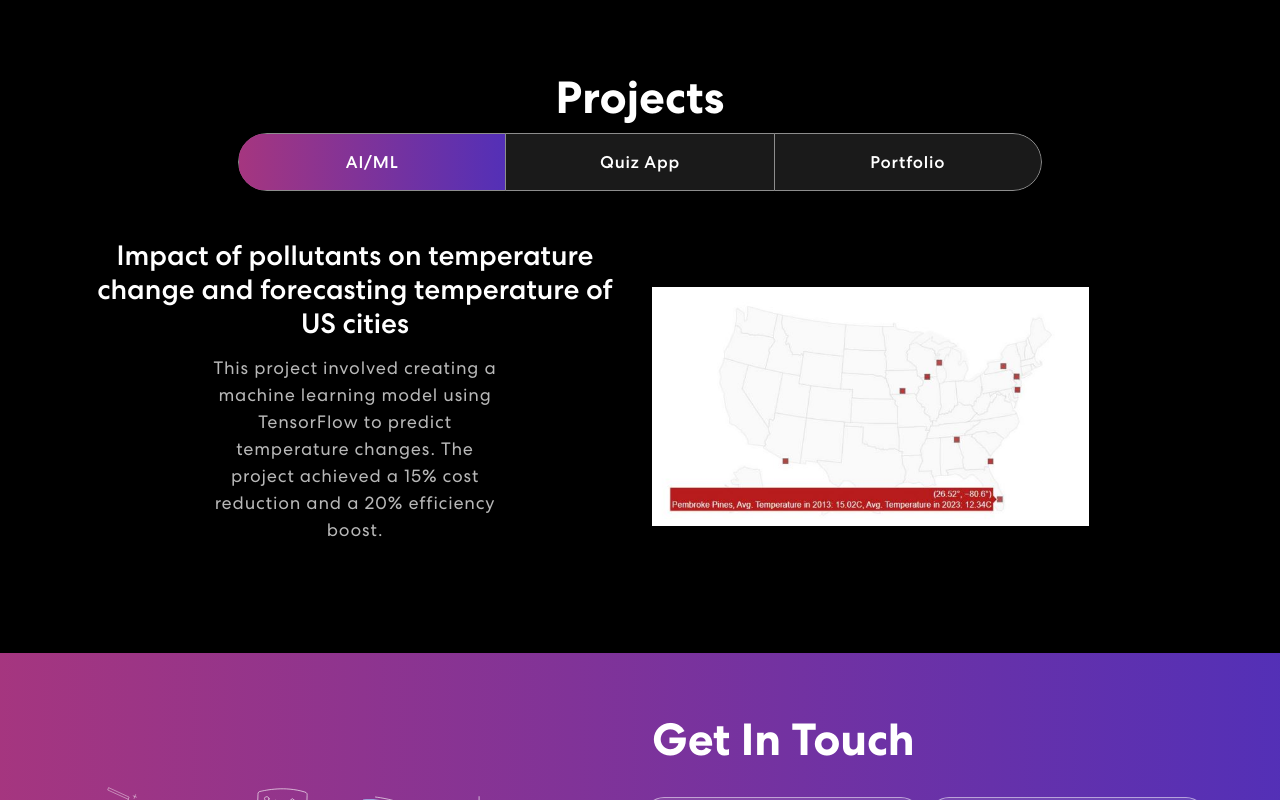
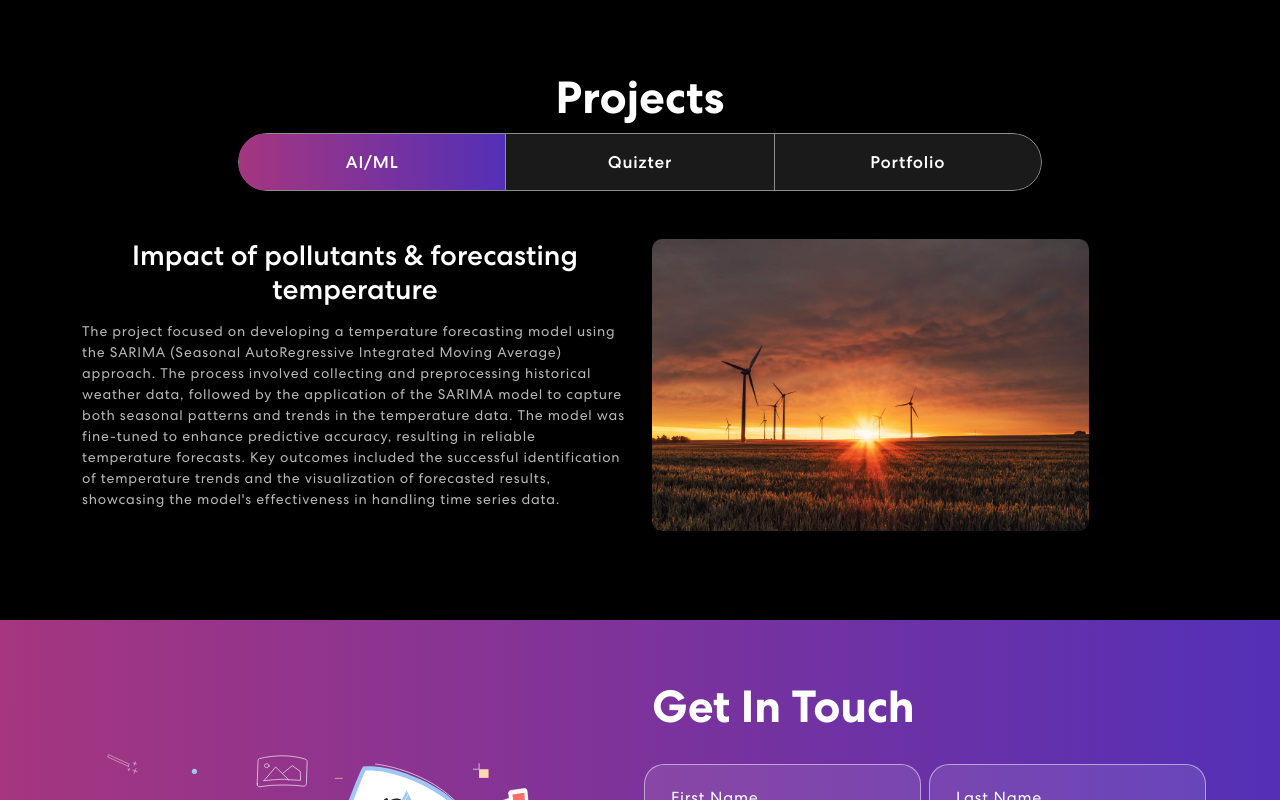
Before and after one commit to Surya-teja-18315/personal-portfolio, a React (Create React App) app: page / in a window 1280 px wide. Shown: the part 1200-2000 px from the top of the page. Built offline with nearby package versions, Linux system fonts and the light colour scheme.

Commit message:
Updated project links and resume

```diff
--- a/src/App.css
+++ b/src/App.css
@@ -353,12 +353,11 @@ nav.navbar .navbar-toggler[aria-expanded="true"] .navbar-toggler-icon {
 }
 .project p {
   color: #B8B8B8;
-  font-size: 18px;
+  font-size: 14px;
   letter-spacing: 0.8px;
   line-height: 1.5em;
   margin: 14px auto 30px auto;
-  text-align: center;
-  width: 56%;
+  text-align: left;
 }
 .project .nav.nav-pills {
   width: 72%;
--- a/src/components/NavBar.js
+++ b/src/components/NavBar.js
@@ -55,9 +55,10 @@ export const NavBar = () => {
                 <a href="https://github.com/Surya-teja-18315"><img src={navIcon2} alt="github" /></a>
                 <a href="#"><img src={navIcon3} alt="" /></a>
               </div>
-              <HashLink to='#connect'>
-                <button className="vvd"><span>Let’s Connect</span></button>
-              </HashLink>
+              <a href="https://drive.google.com/file/d/1MUAyOukaZSXlI9Nql0ef0Y98m4t37zOw/view?usp=sharing" target="_blank" rel="noopener noreferrer">
+                <button className="vvd"><span>Resume</span></button>
+              </a>
+
             </span>
           </Navbar.Collapse>
         </Container>
--- a/src/components/Projects.js
+++ b/src/components/Projects.js
@@ -6,6 +6,8 @@ import projImg3 from "../assets/img/port.JPG";
 import colorSharp2 from "../assets/img/color-sharp2.png";
 import 'animate.css';
 import TrackVisibility from 'react-on-screen';
+import "./Skills.css";
+
 
 export const Projects = () => {
   const projectCategories = [
@@ -14,22 +16,24 @@ export const Projects = () => {
       title: "AI/ML",
       projects: [
         {
-          title: "Impact of pollutants on temperature change and forecasting temperature of US cities",
+          title: "Impact of pollutants & forecasting temperature",
           description: "Developed an AI model to predict temperature changes.",
           imgUrl: projImg1,
-          fullDescription: "This project involved creating a machine learning model using TensorFlow to predict temperature changes. The project achieved a 15% cost reduction and a 20% efficiency boost."
+          fullDescription: "The project focused on developing a temperature forecasting model using the SARIMA (Seasonal AutoRegressive Integrated Moving Average) approach. The process involved collecting and preprocessing historical weather data, followed by the application of the SARIMA model to capture both seasonal patterns and trends in the temperature data. The model was fine-tuned to enhance predictive accuracy, resulting in reliable temperature forecasts. Key outcomes included the successful identification of temperature trends and the visualization of forecasted results, showcasing the model's effectiveness in handling time series data.",
+          url: "https://drive.google.com/file/d/18D9vH3jBDNwm8t1633xEKkqxSMsiQeld/view?usp=sharing"
         }
       ]
     },
     {
       eventKey: "second",
-      title: "Quiz App",
+      title: "Quizter",
       projects: [
         {
           title: "Quiz Application",
           description: "Interactive quiz app for students.",
           imgUrl: projImg2,
-          fullDescription: "Built a quiz application using React.js and Firebase. The app features real-time scoring, a leaderboard, and supports multiple quiz categories."
+          fullDescription: "The quiz app project was developed using Flutter for the front-end and Django with GraphQL for the back-end. The app features a responsive and interactive user interface, enabling users to take quizzes across various subjects with real-time feedback. Flutter ensured a smooth, cross-platform experience, while Django and GraphQL powered efficient data management and querying. The back-end handled user authentication, question storage, and scoring, ensuring secure and scalable operations. This project demonstrates proficiency in full-stack development, combining modern frameworks to deliver a robust and user-friendly application.",
+          url: "https://github.com/Surya-teja-18315/Quizter"
         }
       ]
     },
@@ -41,7 +45,8 @@ export const Projects = () => {
           title: "Portfolio Website",
           description: "Personal portfolio to showcase projects.",
           imgUrl: projImg3,
-          fullDescription: "Designed and developed a personal portfolio using React.js and Tailwind CSS. The portfolio includes sections for projects, blog posts, and contact information."
+          fullDescription: "This portfolio project is being developed using ReactJS for the front-end, Tailwind CSS for styling, and Django for the back-end. The focus is on creating an attractive and user-friendly UI that effectively showcases personal achievements, projects, and skills. ReactJS provides a dynamic and responsive interface, while Tailwind CSS ensures a modern and visually appealing design. Django is utilized for managing content and handling backend operations, including data storage and retrieval. The portfolio highlights a strong command of full-stack development and an ability to create polished, professional web applications.",
+          url: "#"
         }
       ]
     }
@@ -56,7 +61,7 @@ export const Projects = () => {
           <Col size={12}>
             <TrackVisibility>
               {({ isVisible }) =>
-                <div className={isVisible ? "animate__animated animate__fadeIn" : ""}>
+                <div>
                   <h2>Projects</h2>
                   <Tab.Container id="projects-tabs" defaultActiveKey="first">
                     <Nav variant="pills" className="nav-pills mb-5 justify-content-center align-items-center" id="pills-tab">
@@ -66,23 +71,25 @@ export const Projects = () => {
                         </Nav.Item>
                       ))}
                     </Nav>
-                    <Tab.Content id="slideInUp" className={isVisible ? "animate__animated animate__slideInUp" : ""}>
+                    <Tab.Content id="slideInUp" >
                       {projectCategories.map((category, index) => (
                         <Tab.Pane eventKey={category.eventKey} key={index}>
-                          <Row className="align-items-center">
+                          <Row className="">
                             <Col md={6} className="text-left">
                               <div className="project-details">
                                 <h3 className='text-center'>{category.projects[0].title}</h3>
-                                <p className="text-left">{category.projects[0].fullDescription}</p>
+                                <p className="fullDescription">{category.projects[0].fullDescription}</p>
                               </div>
                             </Col>
                             <Col md={6}>
+                              <a href={category.projects[0].url} target="_blank" rel="noopener noreferrer">
                               <img
                                 src={category.projects[0].imgUrl}
                                 alt={category.projects[0].title}
                                 className="img-fluid"
-                                style={{ width: '80%', height: 'auto' }} // Reduce image size by 20%
+                                style={{ width: '80%', height: 'auto',borderRadius: '10px'}} // Reduce image size by 20%
                               />
+                              </a>
                             </Col>
                           </Row>
                         </Tab.Pane>
--- a/src/components/Skills.css
+++ b/src/components/Skills.css
@@ -13,20 +13,20 @@
   text-align: center;
   width: 200px;
   box-shadow: 0px 4px 6px rgba(0, 0, 0, 0.1);
-  flex: 1 1 calc(33.333% - 40px); /* Adjusted for 3 items per row, including gap */
-  max-width: calc(33.333% - 40px); /* Prevent exceeding max width */
+  flex: 1 1 calc(33.333% - 40px);
+  max-width: calc(33.333% - 40px);
 }
 
 @media (max-width: 1024px) {
   .skill-item {
-    flex: 1 1 calc(50% - 40px); /* 2 items per row for medium screens */
+    flex: 1 1 calc(50% - 40px);
     max-width: calc(50% - 40px);
   }
 }
 
 @media (max-width: 768px) {
   .skill-item {
-    flex: 1 1 calc(100% - 40px); /* 1 item per row for small screens */
+    flex: 1 1 calc(100% - 40px);
     max-width: calc(100% - 40px);
   }
 }
@@ -40,3 +40,7 @@
 .skillss {
   margin-bottom: 15px;
 }
+
+.fullDescription{
+  text-align: left;
+}
--- a/src/components/Skills.js
+++ b/src/components/Skills.js
@@ -24,7 +24,6 @@ export const Skills = () => {
           <div className="col-12">
             <div className="skill-bx wow zoomIn">
               <h2 className="skillss">Skills</h2>
-              {/* <p>Lorem Ipsum is simply dummy text of the printing and typesetting industry.<br></br> Lorem Ipsum has been the industry's standard dummy text.</p> */}
               <div className="skills-grid">
                 {skills.map((skill, index) => (
                   <div key={index} className="skill-item">
```
Also changed, not shown: src/assets/img/aiml.JPG.
